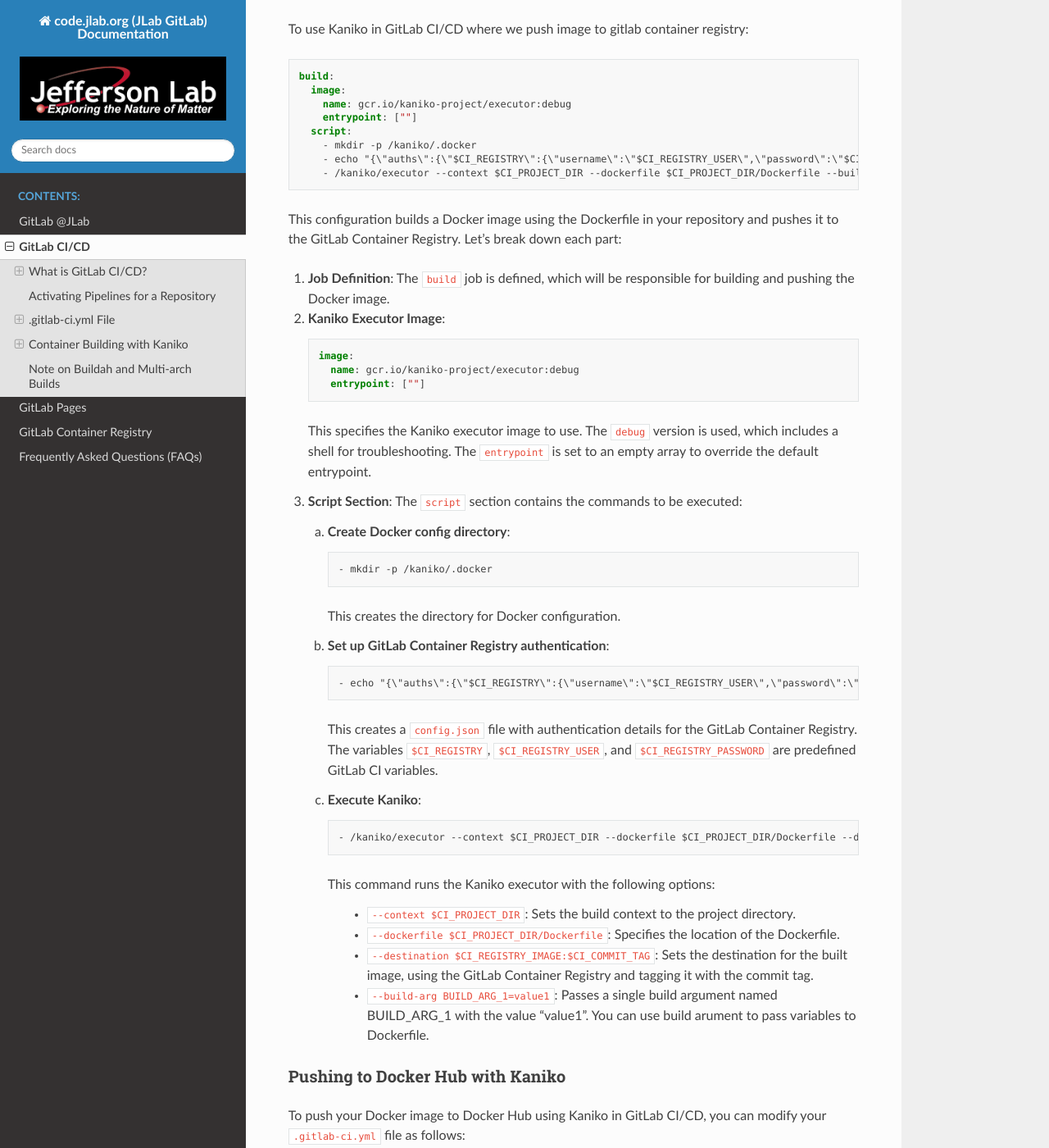
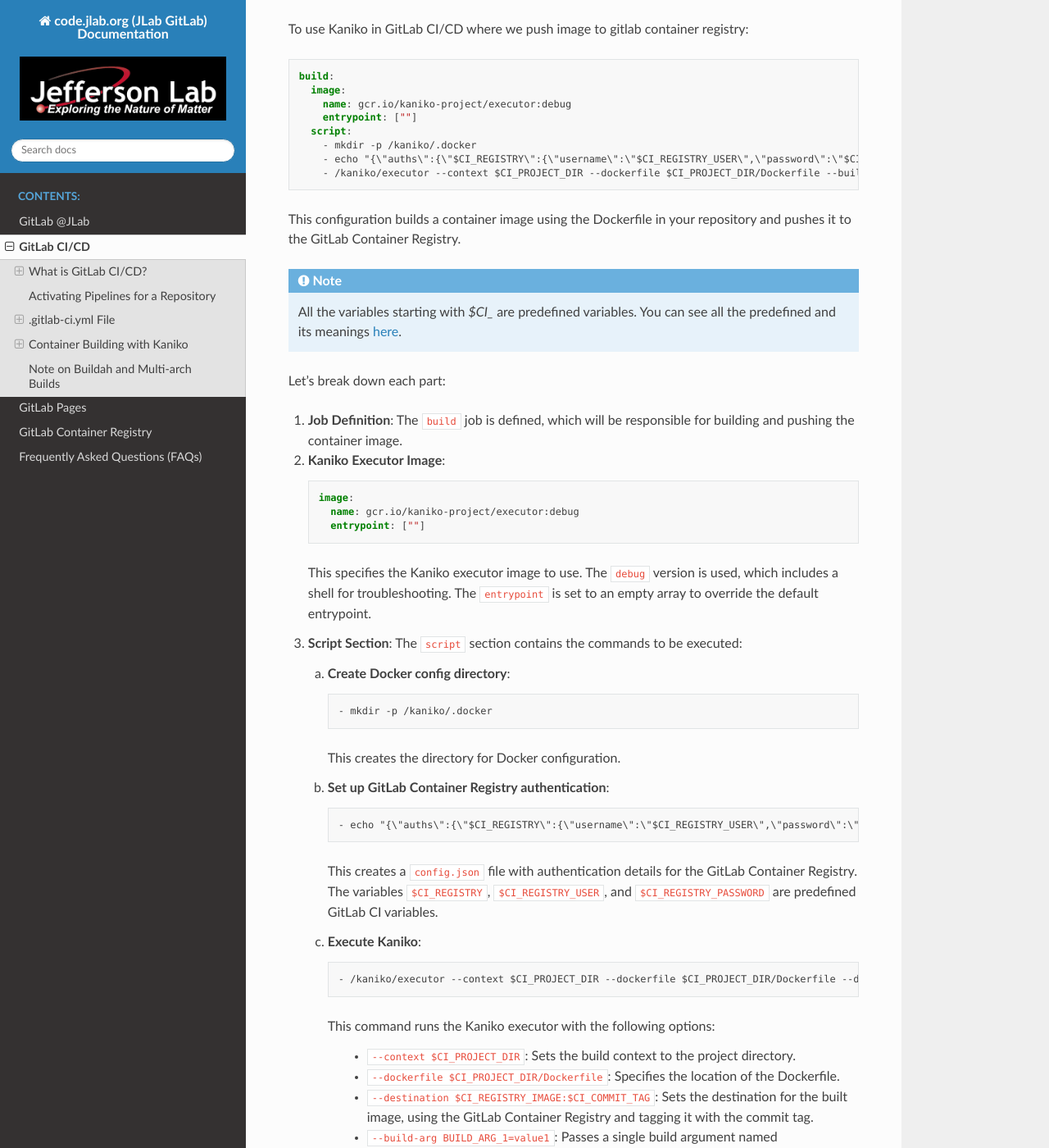
Before and after one commit to auraecosystem/jlab.org, a Sphinx documentation site: the page built from source/cicd.rst, in a window 1280 px wide and 1400 px high, scrolled down 2278 px. Shown: the whole window at 82% size. Built offline with Sphinx 7.4.7 and the Read the Docs theme 3.1.0, drawn with Linux system fonts in a browser that asks for light colours; some of the changed text lies outside the part shown.

Commit message:
Update 2 files
- /source/gitlab.rst
- /source/cicd.rst

```diff
--- a/source/cicd.rst
+++ b/source/cicd.rst
@@ -116,11 +116,16 @@
        - echo "{\"auths\":{\"$CI_REGISTRY\":{\"username\":\"$CI_REGISTRY_USER\",\"password\":\"$CI_REGISTRY_PASSWORD\"}}}" > /kaniko/.docker/config.json
        - /kaniko/executor --context $CI_PROJECT_DIR --dockerfile $CI_PROJECT_DIR/Dockerfile --build-arg BUILD_ARG_1=value1 --destination $CI_REGISTRY_IMAGE:$CI_COMMIT_TAG
 
-This configuration builds a Docker image using the Dockerfile in your repository and pushes it to the GitLab Container Registry.
+This configuration builds a container image using the Dockerfile in your repository and pushes it to the GitLab Container Registry.
+
+.. note::
+   All the variables starting with `$CI_` are predefined variables.
+   You can see all the predefined and its meanings `here <https://docs.gitlab.com/ee/ci/variables/predefined_variables.html>`_.
+
 Let's break down each part:
 
 1. **Job Definition**:
-   The ``build`` job is defined, which will be responsible for building and pushing the Docker image.
+   The ``build`` job is defined, which will be responsible for building and pushing the container image.
 
 2. **Kaniko Executor Image**:
 
@@ -168,7 +173,7 @@
 Pushing to Docker Hub with Kaniko
 ^^^^^^^^^^^^^^^^^^^^^^^^^^^^^^^^^
 
-To push your Docker image to Docker Hub using Kaniko in GitLab CI/CD, you can modify your ``.gitlab-ci.yml`` file as follows:
+To push your container image to Docker Hub using Kaniko in GitLab CI/CD, you can modify your ``.gitlab-ci.yml`` file as follows:
 
 .. code-block:: yaml
 
--- a/source/gitlab.rst
+++ b/source/gitlab.rst
@@ -54,7 +54,7 @@
         - Subgroup namespace: For more complex organizations, you can use subgroups. The URL structure would be `https://code.jlab.org/parent-group/subgroup/project-name`
 
    - Project slug (URL): This is a URL-friendly version of your project name, automatically generated from the project name but can be customized. It will be used in the project's URL and should be unique within the namespace.
-   - Visibility level:
+   - Visibility level: This can ve changed later as well using  project settings -> General ( ## Visibility, project features, permissions) -> Project visibility
 
      - Private: Only project members can access
      - Internal: Any authenticated user can access
@@ -91,7 +91,7 @@
    - Give your token a descriptive name
    - Select the following scopes:
      - `repo` (Full control of private repositories)
-     - `read:org` (Read org and team membership, read org projects) (optional bu recommended)
+     - `read:org` (Read org and team membership, read org projects) (required if importing from organizational repositories)
    - Click "Generate token"
    - Copy the generated token (you won't be able to see it again)
 
```
